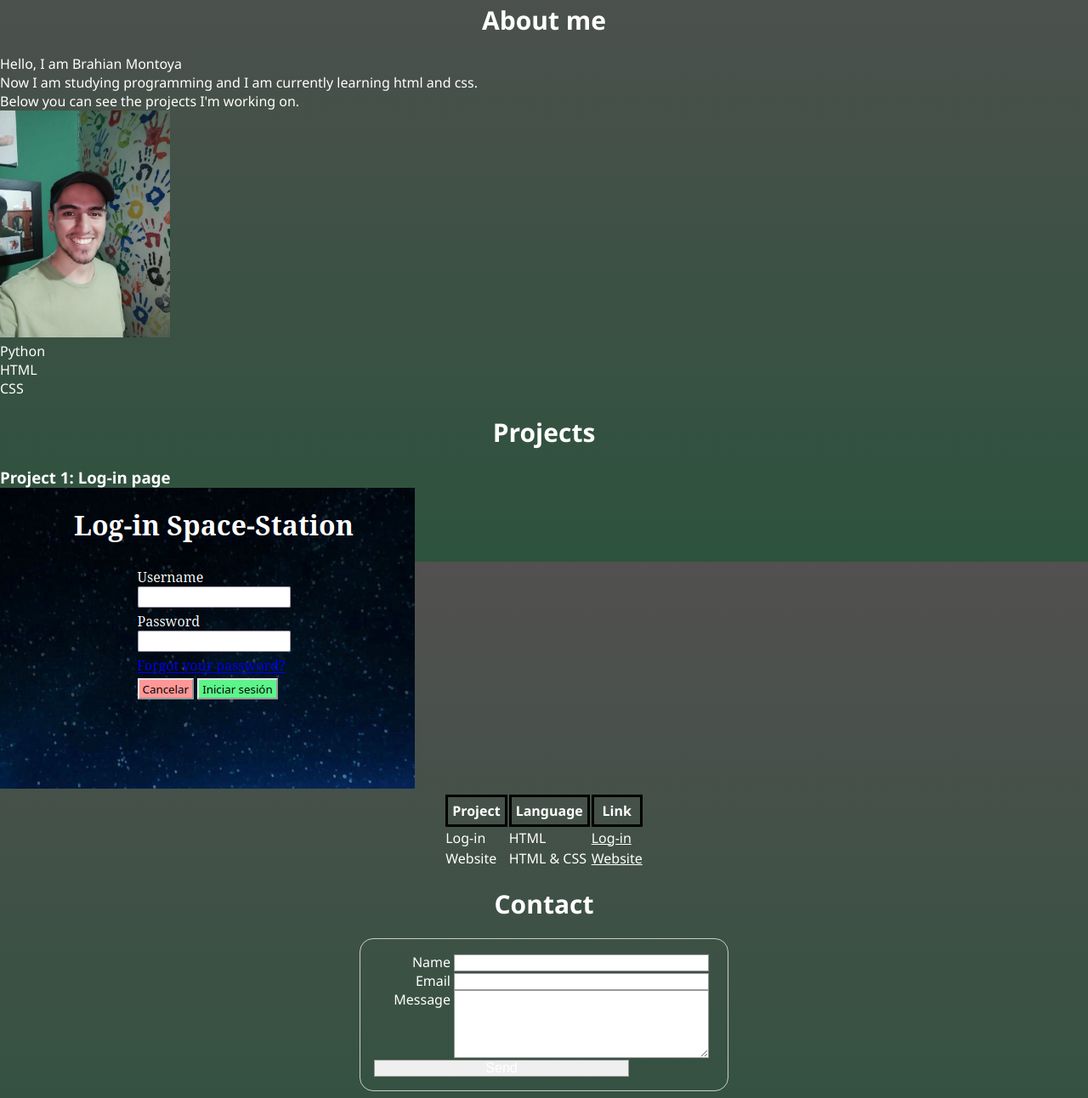
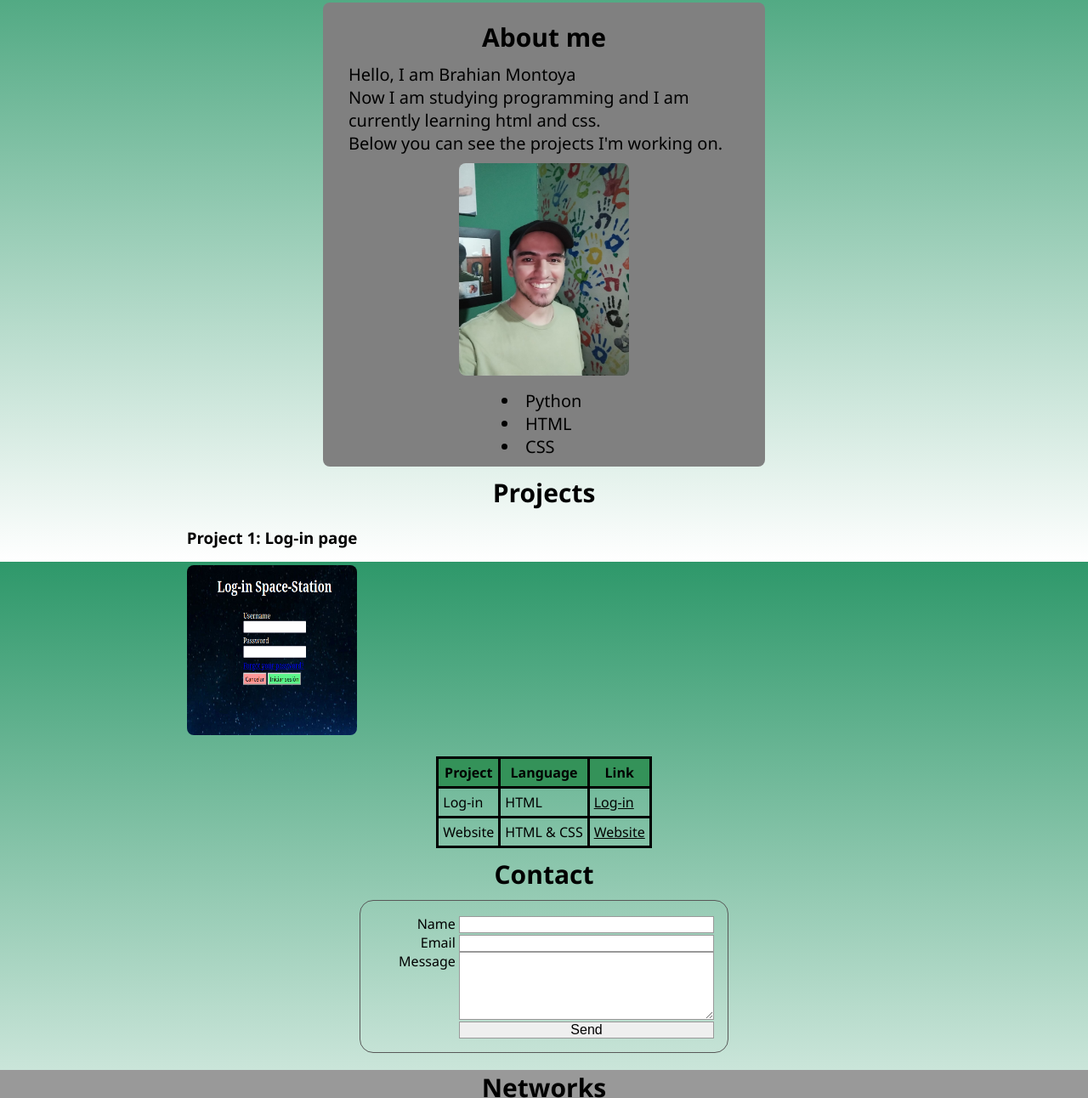
Before and after one commit to BrahianMS/Portafolio, a plain HTML site: page index.html in a window 1280 px wide. Shown: the part 139-1431 px from the top of the page at 85% size. Drawn offline with Linux system fonts and the light colour scheme.

Commit message:
Update styles.css

```diff
--- a/styles.css
+++ b/styles.css
@@ -2,20 +2,20 @@
     margin: 0;
     padding: 0;
     font-family: 'Segoe UI', Tahoma, Geneva, Verdana, sans-serif;
-    color: white
+    color: #000000
 }
 
 body {
     width: 100%;
     height: 100vh;
-    background-image: linear-gradient(rgb(82, 80, 80), rgb(45, 82, 61));
+    background-image: linear-gradient(#2e986a, #ffffff);
     background-size: contain;
     background-repeat: no-repeat;
     background-attachment: fixed;
 }
 
 header {
-    margin: 20px;
+    margin: 20px auto;
     font-size: 20px;
 }
 
@@ -27,65 +27,95 @@ nav {
     margin: 20px;
 }
 
-.title {
+main {
+    width: 900px;
+    height: auto;
+    margin: 20px auto;
+    align-items: center;
+}
+
+.intro {
     background-color: grey;
     border-radius: 8px;
+    display: block;
+    text-align: center;
     width: 500px;
-    height: 500px;
+    height: auto;
     font-size: 20px;
-    margin: 30px;
+    margin: 10px auto;
+    padding: 10px;
 }
 
 h2 {
     text-align: center;
     font-size: 30px;
-    margin: 20px;
+    margin: 10px;
 }
 
-.title img {
-    margin-left: 150px;
-    margin-top: 20px;
+.intro p {
+    text-align: left;
+    margin-left: 20px;
+}
+
+.intro img {
+    margin: 10px;
     width: 200px;
     height: 250px;
     border-radius: 8px;
 }
 
-.title ul {
+.intro ul {
+    text-align: left;
+    width: 100px;
+    margin: auto;
+}
+
+.intro ul li {
+    list-style-position: inside;
+}
+
+.project {
+    width: 220px;
+    height: 250px;
+    border: 10px;
+    margin: 20px;
     text-align: center;
-    list-style-type: circle;
+}
+
+.project img{
+    width: 200px;
+    height: 200px;
+    border-radius: 8px;
     margin-top: 20px;
 }
 
-#project {
-    width: 220px;
-    height: 250px;
-    border: 10px;
-    margin: 10px;
+.project img:hover{
+    width: 230px;
+    height: 230px;
     border-radius: 8px;
+    margin-top: 20px;
 }
 
-#project img{
-    width: 200px;
-    height: 200px;
-    border-radius: 8px;
-    margin: 20px;
+table {
+    margin:auto;
+    border-collapse: collapse;
 }
 
-section table {
-    margin:auto;
-}
-
-section table th {
+th, td {
     padding: 5px;
     border: solid black;
 }
 
+th {
+    background-color: #349259;
+}
 form {
     margin: 0 auto;
     width: 400px;
     padding: 1em;
-  border: 1px solid #ccc;
+    border: 1px solid #585858;
     border-radius: 1em;
+    text-align: end;
 }
 
 form label {
@@ -100,6 +130,7 @@ textarea {
     width: 300px;
     box-sizing: border-box;
     border: 1px solid #999;
+    color: black
 }
 
 input:focus,
@@ -111,3 +142,15 @@ textarea {
     vertical-align: top;
     height: 5em;
 }
+
+footer {
+    width: auto;
+    margin: 2px auto;
+    text-align: center;
+    background-color: #999;
+}
+
+footer article {
+    display: inline-flex;
+    font-size: large;
+}
```
Lines whose indentation alone changed are shown as unchanged.
